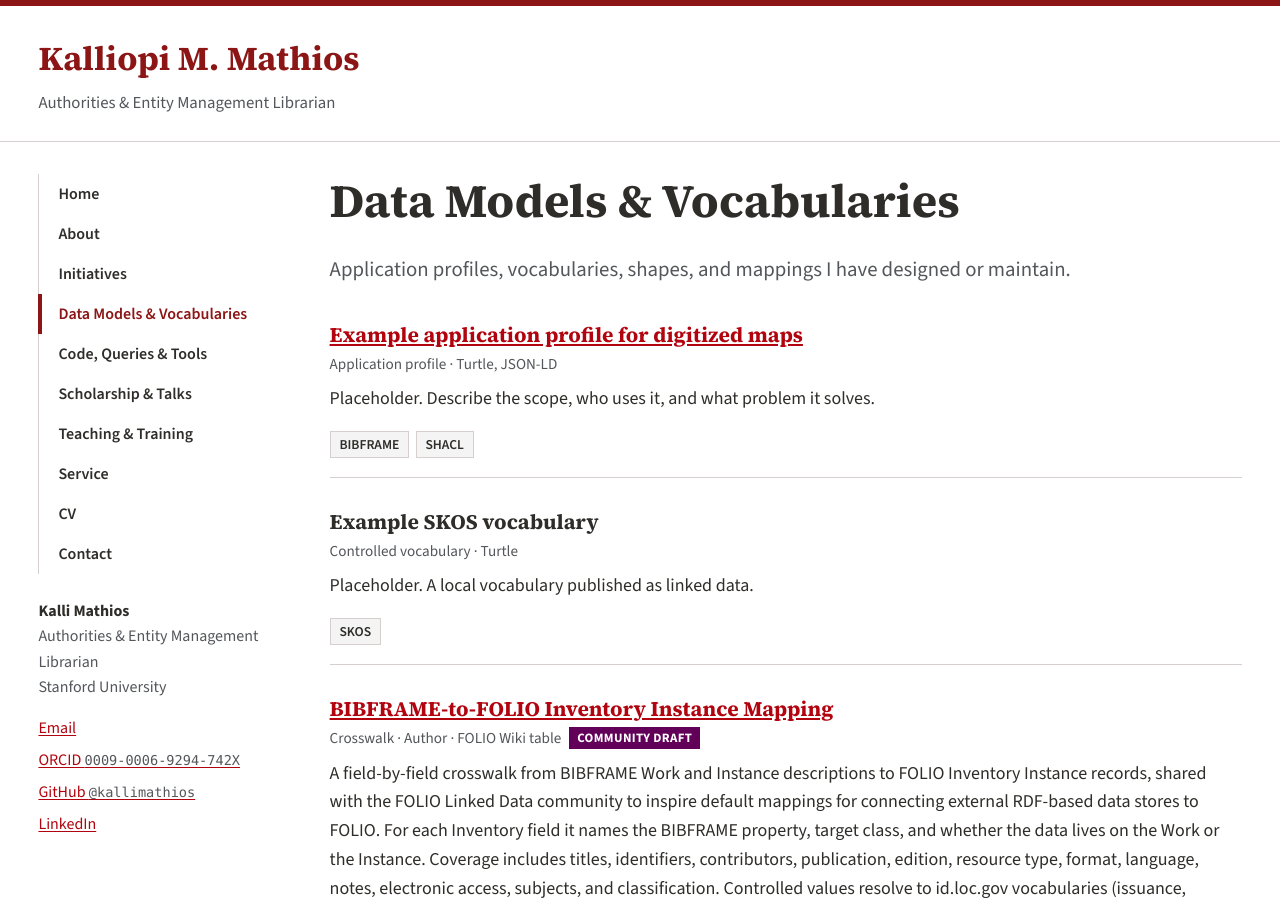
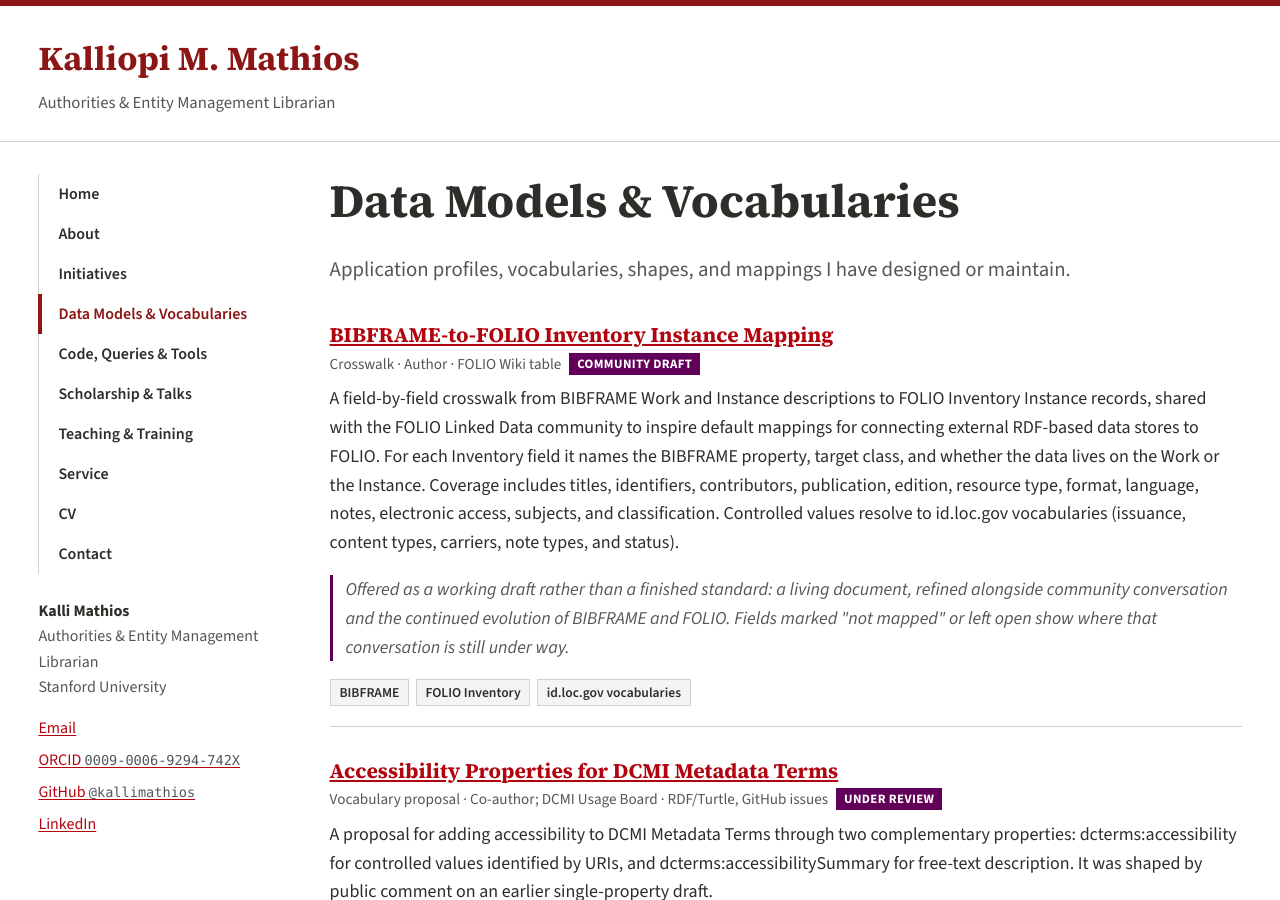
Before and after one commit to kallimathios/kallimathios, a Jekyll site: the page built from models.md, in a window 1280 px wide and 900 px high. Built offline with Jekyll 4.4.1, drawn with Linux system fonts in a browser that asks for light colours.

Commit message:
Remove example profiles from models.yml
Removed example application profile and SKOS vocabulary entries from models.yml.

```diff
--- a/_data/models.yml
+++ b/_data/models.yml
@@ -1,16 +1,4 @@
 # Application profiles, ontologies, vocabularies, shapes, mappings
-- title: "Example application profile for digitized maps"
-  type: "Application profile"
-  standards: [BIBFRAME, SHACL]
-  description: "Placeholder. Describe the scope, who uses it, and what problem it solves."
-  url: "https://github.com/USERNAME/example-profile"
-  formats: [Turtle, JSON-LD]
-- title: "Example SKOS vocabulary"
-  type: "Controlled vocabulary"
-  standards: [SKOS]
-  description: "Placeholder. A local vocabulary published as linked data."
-  url: ""
-  formats: [Turtle]
 - title: "BIBFRAME-to-FOLIO Inventory Instance Mapping"
   type: "Crosswalk"
   role: "Author"
```
